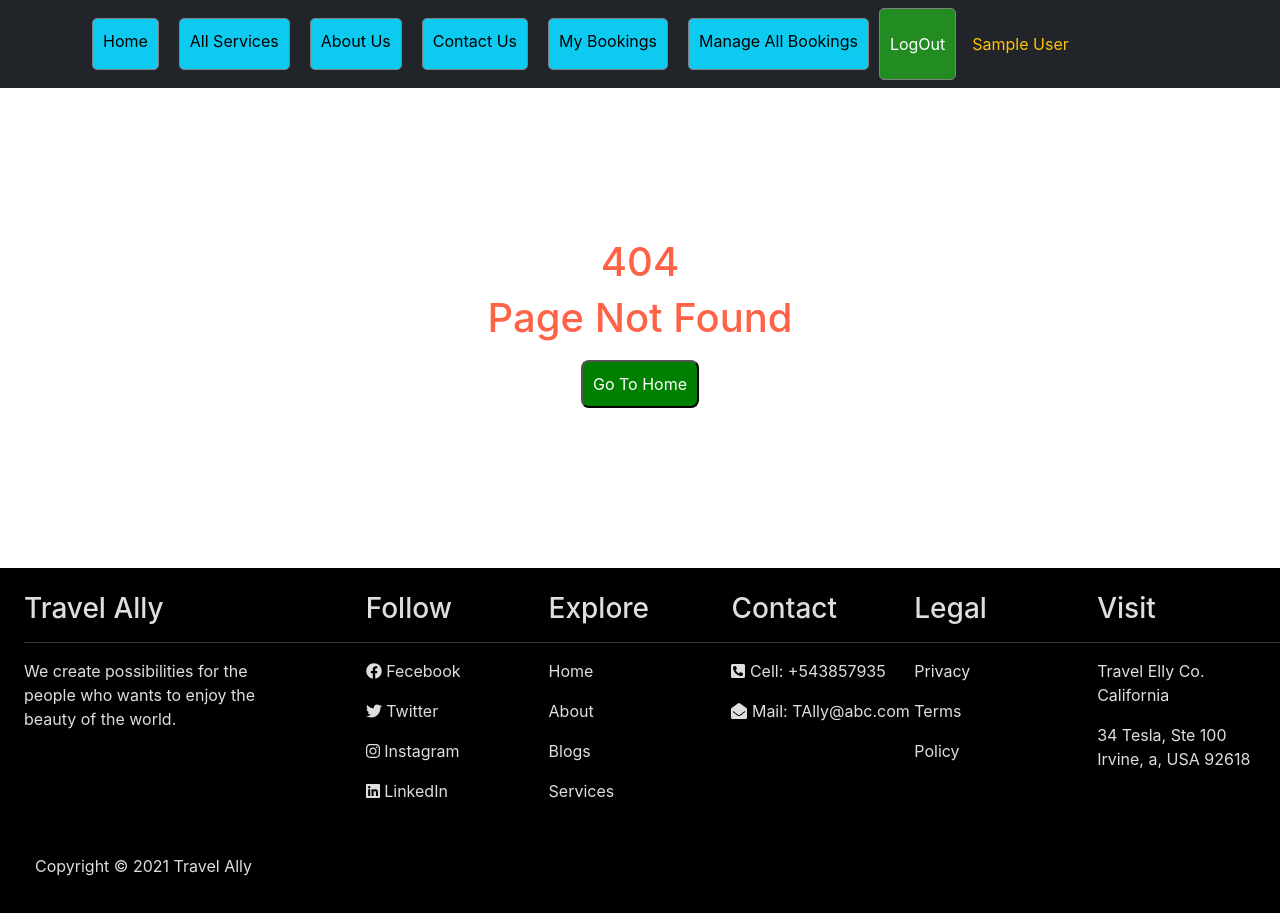
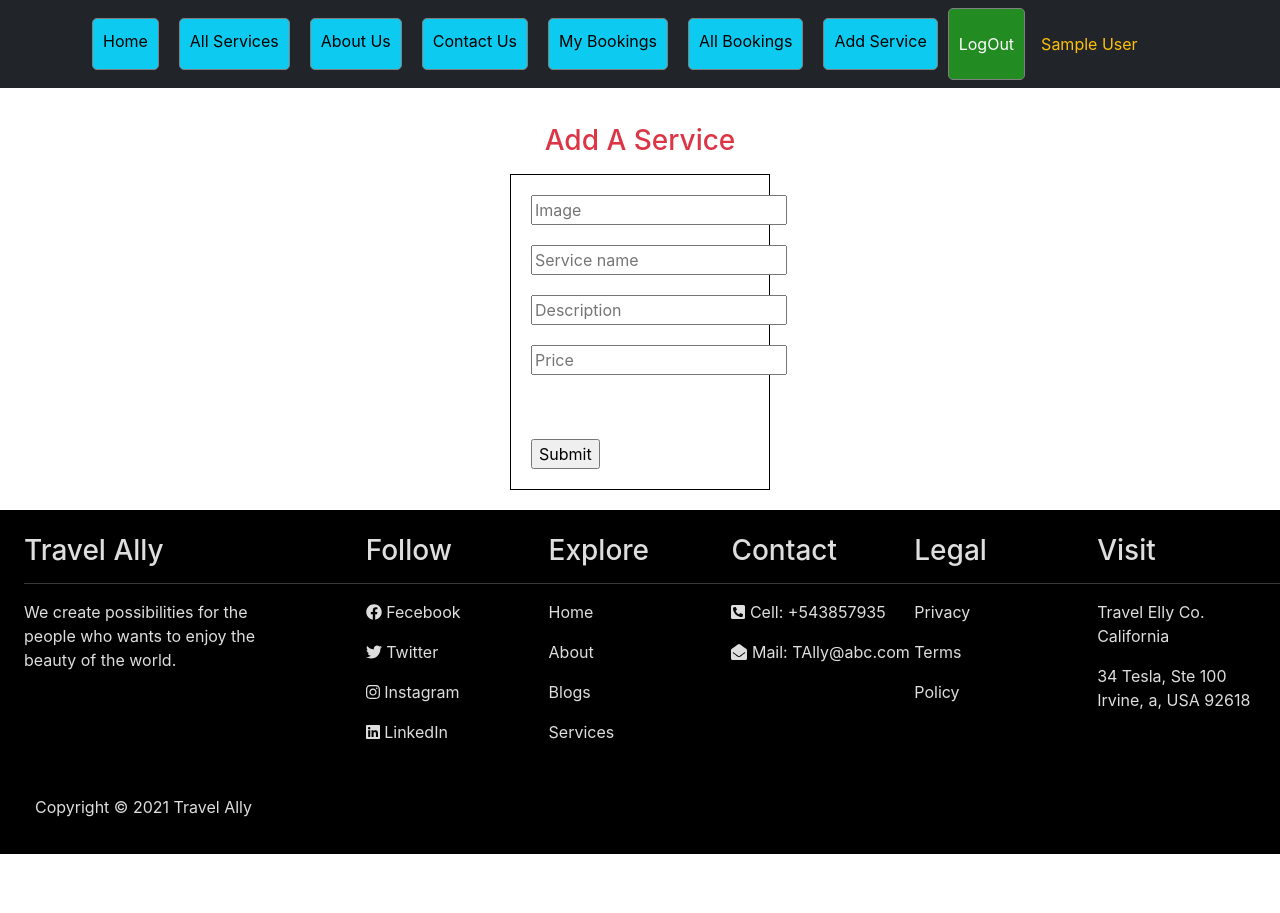
Before and after one commit to sntanju/Travel_Ally_Client_Site, a React (Create React App) app: page /addservice in a window 1280 px wide. After the commit the page ends 854 px from the top, so only its background shows below. Built offline with nearby package versions, Linux system fonts and the light colour scheme; no server answers; sample sign-in values are in the browser's storage.

Commit message:
add_service_added

```diff
--- a/src/App.js
+++ b/src/App.js
@@ -2,6 +2,7 @@ import { BrowserRouter as Router, Switch, Route } from 'react-router-dom';
 import './App.css';
 import AuthProvider from './context/AuthProvider';
 import Aboutus from './pages/Aboutus/Aboutus';
+import Addservice from './pages/AddService/Addservice';
 import AllServices from './pages/AllServices/AllServices';
 import Blog from './pages/AllServices/Blog';
 import Booking from './pages/Booking/Booking';
@@ -60,6 +61,10 @@ function App() {
              <ManageAllBookings></ManageAllBookings>
            </PrivateRoute>
 
+          <PrivateRoute path="/addservice">
+             <Addservice></Addservice>
+           </PrivateRoute>
+
           <Route path="*">
             <NotFound></NotFound>
           </Route>
--- /dev/null
+++ b/src/pages/AddService/AddService.css
@@ -0,0 +1,13 @@
+.add-service {
+    text-align: center;
+    margin: 10px 500px;
+    padding: 10px;
+}
+.add-service form {
+    border: 1px solid black;
+}
+.add-service input {
+    display: flex;
+    flex-direction: column;
+    margin: 20px;
+}
--- /dev/null
+++ b/src/pages/AddService/Addservice.js
@@ -0,0 +1,48 @@
+import axios from 'axios';
+import React, { useState, useEffect } from 'react';
+import { useForm } from 'react-hook-form';
+import { useParams } from 'react-router';
+import useAuth from '../../hooks/useAuth';
+import './AddService.css';
+
+const Addservice = () => {
+    const {users} = useAuth();
+    const {id} = useParams();
+    const [details, setDetails] = useState([]);
+
+    const { register, handleSubmit, reset } = useForm();
+
+    const onSubmit = data => {
+        console.log(data);
+        axios.post('https://spooky-werewolf-89746.herokuapp.com/services', data)
+        .then(res => {
+            if(res.data.insertedId) {
+                alert('Added Services Sucessfully');
+                reset();
+            }
+        })
+    }
+
+    useEffect( () => {
+        fetch('https://spooky-werewolf-89746.herokuapp.com/services')
+        .then(res => res.json())
+        .then(data => setDetails(data))
+    }, []);
+
+    return (
+        <div className="add-service">
+            <h3 className="text-danger m-2 p-2">Add A Service</h3>
+            <form onSubmit={handleSubmit(onSubmit)}>
+                    <input {...register("img")} placeholder="Image" />
+                    <input {...register("serviceName")} placeholder="Service name" />
+                    <input {...register("description")} placeholder="Description" />
+                    <input type="number" {...register("price")} placeholder="Price" />
+                        <br />
+                    <input type="submit" placeholder="Add"/>
+                </form>
+
+        </div>
+    );
+};
+
+export default Addservice;
--- a/src/pages/Contactus/Contactus.css
+++ b/src/pages/Contactus/Contactus.css
@@ -5,3 +5,6 @@
     grid-template-columns: 1fr 1fr;
     text-align: start;
 }
+.contact-us {
+    margin-left: 300px;
+}
--- a/src/pages/Contactus/Contactus.js
+++ b/src/pages/Contactus/Contactus.js
@@ -17,9 +17,9 @@ const Contactus = () => {
 
     return (
         <div className="contact">
-            <div>
+            <div className="contact-us">
                 <br />
-                <h3> <small>{homeIcon}</small> Our Address</h3>
+                <h3> <small>{homeIcon}</small> Our Address</h3><br />
                 <p>Travel Elly Co. California, USA</p>
                 <p>Cell: {cellIcon} +543857935</p>
                 <p>Mail: {emailIcon}TAlly@abc.com</p>
--- a/src/pages/Home/Navbar/Navbar.js
+++ b/src/pages/Home/Navbar/Navbar.js
@@ -19,7 +19,8 @@ const NavMenu = () => {
                         <NavLink className="bg-info link-style" to="/aboutus">About Us</NavLink>
                         <NavLink className="bg-info link-style" to="/contactus">Contact Us</NavLink>
                         <NavLink className="bg-info link-style" to="/mybookings">My Bookings</NavLink>
-                        <NavLink className="bg-info link-style" to="/allbookings">Manage All Bookings</NavLink>
+                        <NavLink className="bg-info link-style" to="/allbookings">All Bookings</NavLink>
+                        <NavLink className="bg-info link-style" to="/addservice">Add Service</NavLink>
 
 
                         {users?.email ?
```
